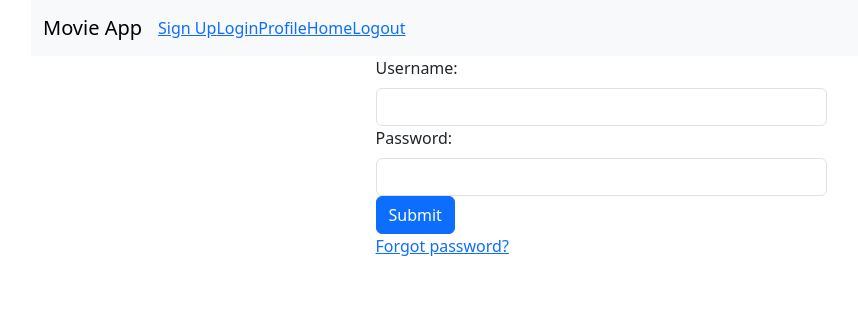
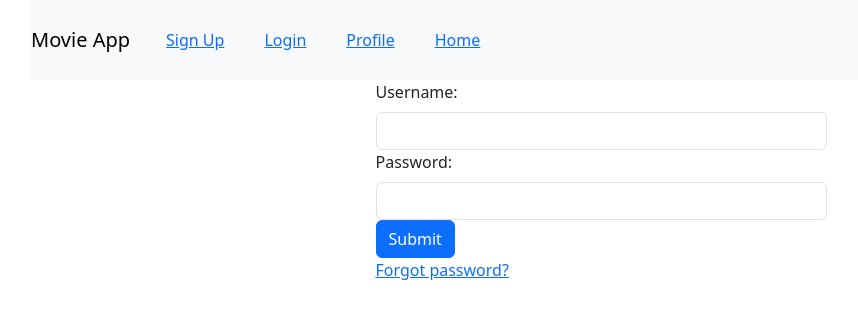
Before and after one commit to zhasan90/myFlix-client, a React app: page /login in a window 1280 px wide. Shown: the top 318 px of the page, without its empty margins (39-897 px from the left). Built offline with nearby package versions, Linux system fonts and the light colour scheme; the HTML template or start-up script is replaced by a standard one.

Commit message:
updated profileview

```diff
--- a/package.json
+++ b/package.json
@@ -17,7 +17,6 @@
     "react-router-dom": "^6.27.0"
   },
   "devDependencies": {
-    "@parcel/transformer-sass": "^2.13.3",
     "process": "^0.11.10"
   }
 }
--- a/src/components/navigation-bar/navigation-bar.jsx
+++ b/src/components/navigation-bar/navigation-bar.jsx
@@ -5,21 +5,21 @@ import { Button } from "react-bootstrap";
 export const NavigationBar = ({ setUser }) => {
   return (
     <Navbar bg="light" expand="lg">
-      <Container>
+      {/* <Container> */}
       <Navbar.Brand as={Link} to="/">
         Movie App
       </Navbar.Brand>
       <Navbar.Toggle aria-controls="basic-navbar-nav" />
       <Navbar.Collapse id="basic-navbar-nav">
         <Nav className="me-auto">
-            <Link to="/signup">Sign Up</Link>
-            <Link to="/login">Login</Link>
-            <Link to="/profile">Profile</Link>
-            <Link to="/">Home</Link>
-            <a to="#" className="logout-button" onClick={() => { setUser(null); localStorage.clear() }}>Logout</a>
+          <Link style={{ padding: "20px" }} to="/signup">Sign Up</Link>
+          <Link style={{ padding: "20px" }} to="/login">Login</Link>
+          <Link style={{ padding: "20px" }} to="/profile">Profile</Link>
+          <Link style={{ padding: "20px" }} to="/">Home</Link>
+          {/* <a  to="#" className="logout-button" onClick={() => { setUser(null); localStorage.clear() }}>Logout</a> */}
         </Nav>
       </Navbar.Collapse>
-      </Container>
+      {/* </Container> */}
     </Navbar>
   );
 };
--- a/src/components/profile-view/profile-view.jsx
+++ b/src/components/profile-view/profile-view.jsx
@@ -1,12 +1,19 @@
-import { useState } from "react";
+import { useEffect, useState } from "react";
 import { Form } from "react-bootstrap";
 
 
 
-export const ProfileView = ({ user, onUpdateProfile, onLogout }) => {
+export const ProfileView = ({ user, movies, onUpdateProfile, onLogout }) => {
     const [username, setUsername] = useState(user.Username);
     const [email, setEmail] = useState(user.Email);
     const [password, setPassword] = useState("");
+    const [fav, setFav] = useState([]);
+
+    useEffect(() => {
+        const m = movies.filter(x => user.FavoriteMovies.includes(x._id))
+        setFav(m)
+        console.log(m);
+    })
 
     const handleSubmit = (e) => {
         e.preventDefault();
```
Also changed, not shown: 2 other files (tests, documents, lock files or other folders). Lines whose indentation alone changed are shown as unchanged.
